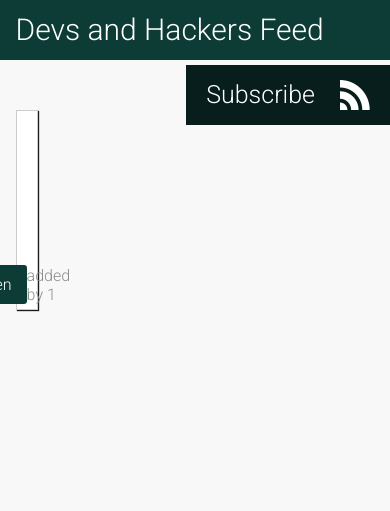
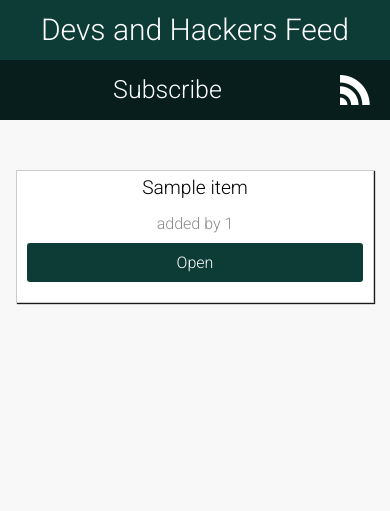
Before and after one commit to anirudhvarma12/refeed, a Flask app: page / in a window 390 px wide. Shown: the top 511 px of the page. Run offline with Flask 2, Linux system fonts and the light colour scheme; tables that the repository leaves empty hold one stand-in row (values such as "Sample post").

Commit message:
Responsive design fix

```diff
--- a/static/style.css
+++ b/static/style.css
@@ -160,3 +160,39 @@ form {
 	overflow: hidden;
 	padding-bottom: 100px;
 }
+
+@media (max-width: 42em) {
+	form{
+		width: 100%;
+	}
+
+	.link-item{
+		width: 100%;
+		height: auto;
+	}
+
+	.link-content{
+		height: auto;
+		margin-bottom: 20px;
+	}
+	.header{
+		height: auto;
+		line-height: auto;
+		padding: 0;
+	}
+
+	.header *{
+		float: none;
+		display: block;
+		text-align: center;
+	}
+
+	.link-url, .link-author{
+		width: 100%;
+		text-align: center;
+		display: block;
+		position:relative;
+		right: 0;
+		margin-bottom: 10px;
+	}
+}
```
